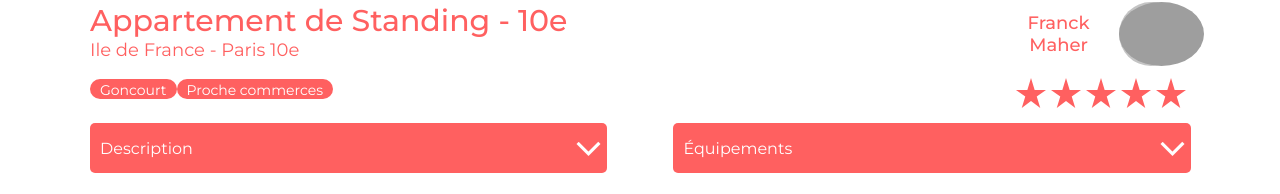
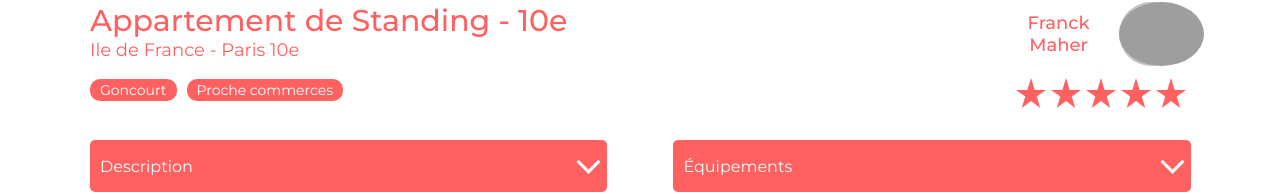
Before and after one commit to theo0233/Projet_7_Kasa, a React (Create React App) app: page /location/0979876d in a window 1280 px wide. Shown: the part 578-772 px from the top of the page. Built offline with nearby package versions, Linux system fonts and the light colour scheme; grey boxes are pictures that could not be loaded.

Commit message:
style dropdown

```diff
--- a/src/components/Dropdown/Dropdown.css
+++ b/src/components/Dropdown/Dropdown.css
@@ -1,20 +1,18 @@
 .closed-dropdown {
     display: flex;
     justify-content: center;
-
+    height:52px;
     width: 47%;
     left: 200px;
     margin-top: 15px;
-
 }
 .dropdown {
     display: flex;
     flex-direction: column;
-    justify-content: center;
-    align-items: center;
     width: 47%;
     left: 200px;
     margin-top: 15px;
+    background-color: #f6f6f6;
 }
 .head-dd {
     align-items: center;
@@ -22,19 +20,16 @@
     background-color: #ff6060;
     border-radius: 5px;
     display: flex;
-    height: 25%;
+    height: 52px;
     min-height: 50px;
     width: 100%;
-
 }
-
 .title-dd {
     color: #ffffff;
     display: flex;
     justify-content: flex-start;
     margin: 5px 10px;
 }
-
 .vector-dd {
     display: flex;
     justify-content: flex-end;
@@ -42,10 +37,10 @@
     border: none;
 
 }
-
 .text-dd {
-    background-color: #f6f6f6;
     color: #ff6060;
-    font-size: 24px;
-
+    font-size: 16px;
+    list-style: none;
+    max-width:100%;
+    padding: 15px;
 }
--- /dev/null
+++ b/src/components/Tags/tags.css
@@ -0,0 +1,10 @@
+.tagDiv {
+    border-radius:  10px;
+    background-color:  #ff6060;
+    padding: 2px 10px 0 10px;
+    color: white;
+    height: 20px;
+    margin-right:  10px;
+}
+
+;
--- a/src/components/Tags/tags.jsx
+++ b/src/components/Tags/tags.jsx
@@ -1,14 +1,9 @@
-const tagDiv = {
-  borderRadius: "10px",
-  backgroundColor: "#ff6060",
-  padding: "2px 10px 0 10px",
-  color: "white",
-};
+import "../Tags/tags.css";
 
 export default function Tags(tag) {
   console.log(tag);
   return (
-    <div style={tagDiv}>
+    <div className="tagDiv">
       <span> {tag.tag} </span>
     </div>
   );
--- a/src/pages/A-Propos/A-Propos.jsx
+++ b/src/pages/A-Propos/A-Propos.jsx
@@ -8,6 +8,7 @@ function Apropos() {
   return (
     <div className="Apropos">
       <Banner image={Apropos_img} text="" />
+      <div className="wrap_dd">
         <Dropdown
           title="Fiabilité"
           text="Les annonces postées sur Kasa garantissent une fiabilité totale. Les photos sont conformes aux logements, et toutes les informations sont régulièrement vérifiées  par nos équipes."
@@ -25,6 +26,7 @@ function Apropos() {
           text="La sécurité est la priorité de Kasa. Aussi bien pour nos hôtes que pour les voyageurs, chaque logement correspond aux critères de sécurité établis par nos services. En laissant une note aussi bien à l'hôte qu'au locataire, cela permet à nos équipes de vérifier que les standards sont bien respectés. Nous organisons également des ateliers sur la sécurité domestique pour nos hôtes."
         />
       </div>
+    </div>
   );
 }
 export default Apropos;
--- a/src/pages/A-Propos/A-Propos.scss
+++ b/src/pages/A-Propos/A-Propos.scss
@@ -0,0 +1,5 @@
+.wrap_dd {
+    display: flex;
+    justify-content: center;
+    flex-direction: column;
+}
--- a/src/pages/Fiche-Logement/FicheLogement.jsx
+++ b/src/pages/Fiche-Logement/FicheLogement.jsx
@@ -9,17 +9,10 @@ import Host from "../../components/Host/Host";
 import { Redirect } from "react-router";
 import "../Fiche-Logement/FicheLogement.scss";
 
-const containerSlider = {
-  width: "100%",
-  height: "400px",
-};
-const rental_detail = {
-  display: "flex",
-  justifyContent: "space-between",
-};
 const tagContainer = {
   fontSize: "14px",
   display: "flex",
+  marginBottom: "24px",
 };
 
 function FicheLogement() {
@@ -39,7 +32,7 @@ function FicheLogement() {
 
   return (
     <div className="ficheLogement">
-      <div style={containerSlider}>
+      <div className="containerSlider">
         <Slider slides={rent.pictures} />
       </div>
       <div className="wrap">
@@ -65,7 +58,7 @@ function FicheLogement() {
           </div>
         </div>
       </div>
-      <div style={rental_detail}>
+      <div className="rental_detail">
         <Dropdown title="Description" text={rent.description}></Dropdown>
         <Dropdown title="Équipements" text={stuff}></Dropdown>
       </div>
--- a/src/pages/Fiche-Logement/FicheLogement.scss
+++ b/src/pages/Fiche-Logement/FicheLogement.scss
@@ -2,6 +2,10 @@
     width: 86%;
     margin: 150px 0px 30px 82px;
 
+}
+.containerSlider {
+    width: 100%;
+    height: 400px;
 }
 .wrap {
     display: flex;
@@ -19,6 +23,11 @@
     margin-top: 0;
     font-size: 18px;
 }
+.tagContainer {
+    font-size: 14px;
+    display: flex;
+    margin-bottom: 24px;
+}
 .host {
     display: flex;
     justify-content: space-around;
@@ -31,3 +40,7 @@
 .rate img {
     margin-right: 5px;
 }
+.rental_detail {
+    display: flex;
+    justify-content: space-between;
+}
```
Lines whose indentation alone changed are shown as unchanged.
